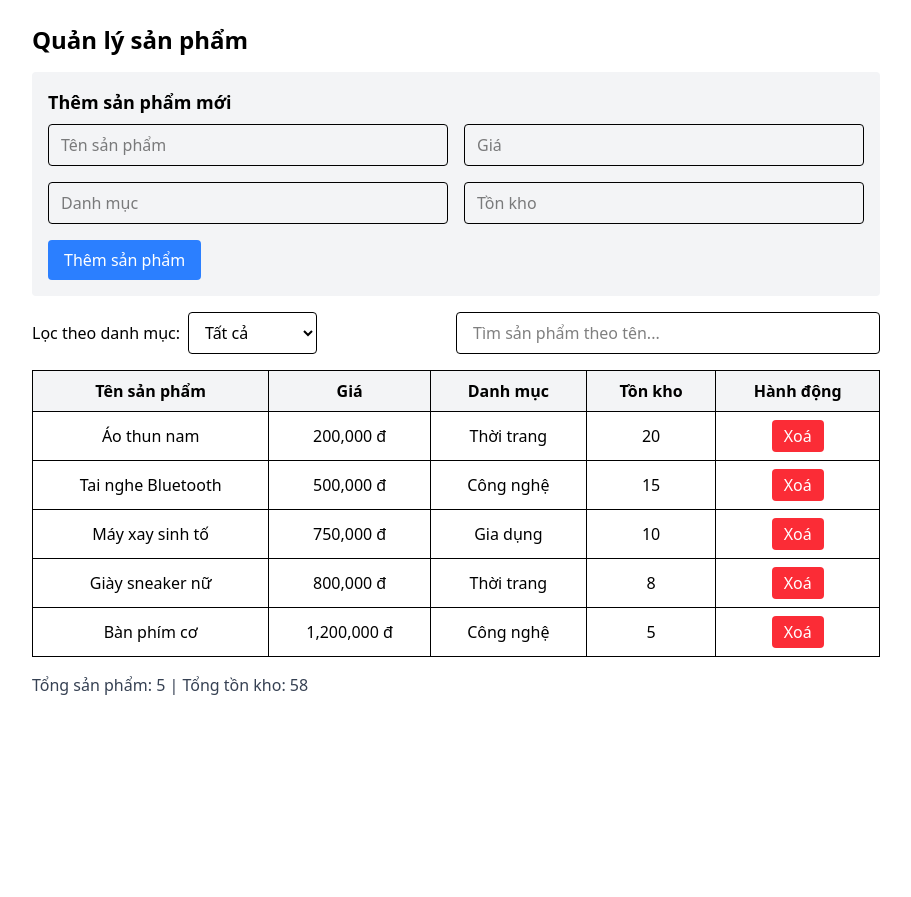
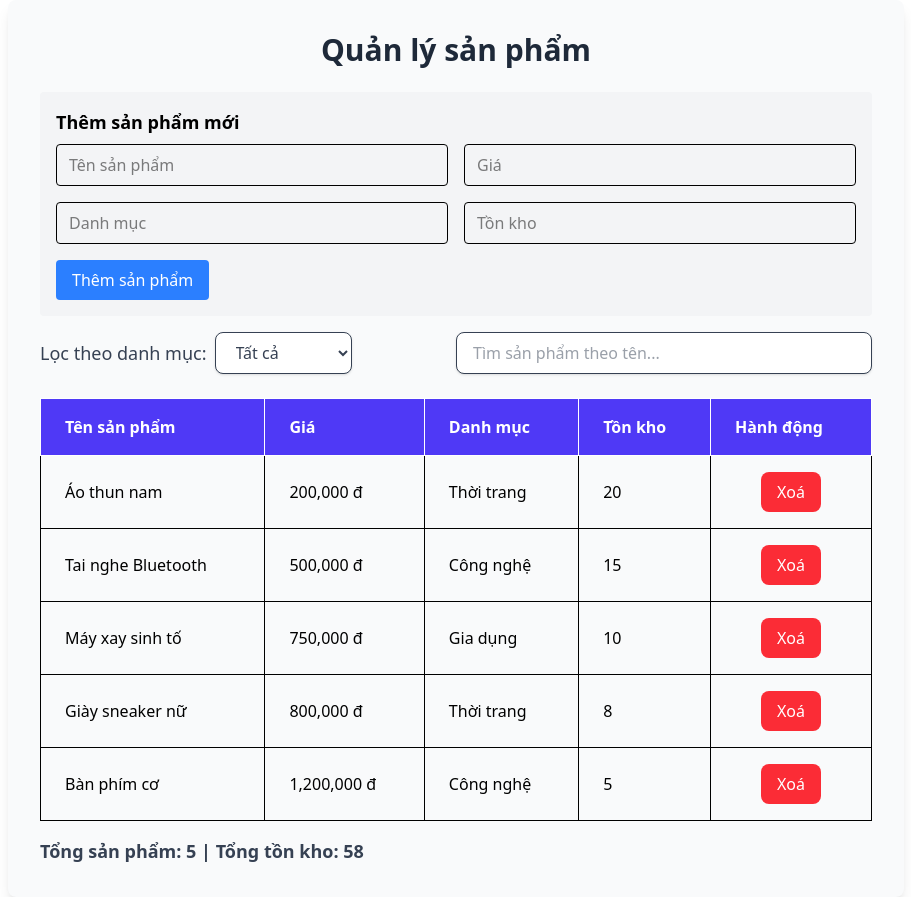
Before and after one commit to 2112pk1z/QuanLySanPham, a React (Vite) app: page / in a window 1280 px wide. Shown: the whole page, without its empty margins (184-1095 px from the left). Before the commit the page ends 800 px from the top, so only its background shows below. Built offline with nearby package versions, Linux system fonts and the light colour scheme.

Commit message:
style: cai thien giao dien

```diff
--- a/src/components/ProductItem.jsx
+++ b/src/components/ProductItem.jsx
@@ -2,15 +2,15 @@ import React from 'react';
 
 function ProductItem({ product, onDelete }) {
   return (
-    <tr className="text-center">
-      <td className="border px-4 py-2">{product.name}</td>
-      <td className="border px-4 py-2">{product.price.toLocaleString()} đ</td>
-      <td className="border px-4 py-2">{product.category}</td>
-      <td className="border px-4 py-2">{product.stock}</td>
-      <td className="border px-4 py-2">
+    <tr className="hover:bg-gray-100 transition-all">
+      <td className="border px-6 py-4">{product.name}</td>
+      <td className="border px-6 py-4">{product.price.toLocaleString()} đ</td>
+      <td className="border px-6 py-4">{product.category}</td>
+      <td className="border px-6 py-4">{product.stock}</td>
+      <td className="border px-6 py-4 text-center">
         <button
           onClick={() => onDelete(product.id)}
-          className="bg-red-500 text-white px-3 py-1 rounded hover:bg-red-600"
+          className="bg-red-500 text-white px-4 py-2 rounded-lg hover:bg-red-600 transition-all"
         >
           Xoá
         </button>
--- a/src/components/ProductList.jsx
+++ b/src/components/ProductList.jsx
@@ -55,19 +55,19 @@ function ProductList() {
   const totalStock = filteredProducts.reduce((sum, p) => sum + p.stock, 0);
 
   return (
-    <div className="p-6 max-w-4xl mx-auto">
-      <h1 className="text-2xl font-bold mb-4">Quản lý sản phẩm</h1>
+    <div className="bg-gray-50 p-8 max-w-4xl mx-auto rounded-lg shadow-lg">
+      <h1 className="text-3xl font-semibold text-center text-gray-800 mb-6">Quản lý sản phẩm</h1>
 
       <ProductForm onAdd={handleAdd} />
 
       {/* Bộ lọc và tìm kiếm */}
-      <div className="flex items-center justify-between mb-4">
-        <div>
-          <label className="mr-2 font-medium">Lọc theo danh mục:</label>
+      <div className="flex items-center justify-between mb-6 space-x-4">
+        <div className="flex items-center">
+          <label className="mr-2 text-lg text-gray-700">Lọc theo danh mục:</label>
           <select
             value={selectedCategory}
             onChange={handleCategoryChange}
-            className="border px-3 py-2 rounded"
+            className="border rounded-lg px-4 py-2 bg-white shadow-sm text-gray-700 focus:ring-2 focus:ring-indigo-500"
           >
             {categories.map((cat, index) => (
               <option key={index} value={cat}>{cat}</option>
@@ -75,24 +75,26 @@ function ProductList() {
           </select>
         </div>
 
+        <div className="w-1/2">
           <input
             type="text"
             placeholder="Tìm sản phẩm theo tên..."
             value={searchTerm}
             onChange={handleSearchChange}
-          className="px-4 py-2 border rounded w-1/2"
+            className="w-full px-4 py-2 border rounded-lg bg-white shadow-sm text-gray-700 focus:ring-2 focus:ring-indigo-500"
           />
+        </div>
       </div>
 
       {/* Bảng sản phẩm */}
-      <table className="w-full border border-gray-300">
-        <thead>
-          <tr className="bg-gray-100">
-            <th className="border px-4 py-2">Tên sản phẩm</th>
-            <th className="border px-4 py-2">Giá</th>
-            <th className="border px-4 py-2">Danh mục</th>
-            <th className="border px-4 py-2">Tồn kho</th>
-            <th className="border px-4 py-2">Hành động</th>
+      <table className="w-full table-auto border-collapse border border-gray-300">
+        <thead className="bg-indigo-600 text-white">
+          <tr>
+            <th className="border px-6 py-4 text-left">Tên sản phẩm</th>
+            <th className="border px-6 py-4 text-left">Giá</th>
+            <th className="border px-6 py-4 text-left">Danh mục</th>
+            <th className="border px-6 py-4 text-left">Tồn kho</th>
+            <th className="border px-6 py-4 text-left">Hành động</th>
           </tr>
         </thead>
         <tbody>
@@ -107,7 +109,7 @@ function ProductList() {
       </table>
 
       {/* Tổng số và tổng tồn kho */}
-      <div className="mt-4 font-medium text-gray-700">
+      <div className="mt-4 text-lg font-semibold text-gray-700">
         Tổng sản phẩm: {totalProducts} | Tổng tồn kho: {totalStock}
       </div>
     </div>
```
Also changed, not shown: src/minhchung/Cau10.PNG (added). Lines whose indentation alone changed are shown as unchanged.
